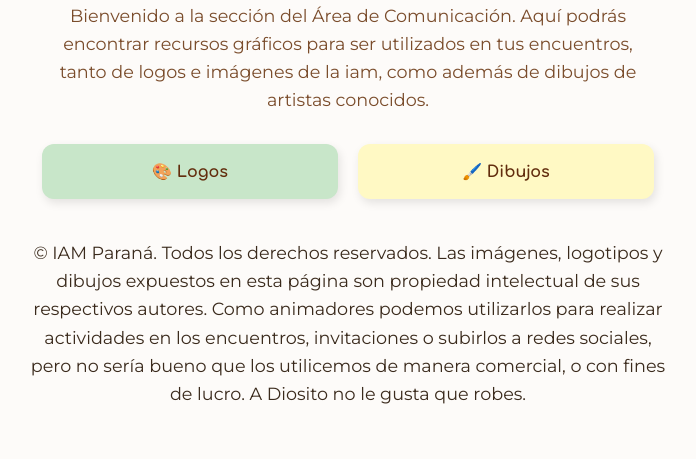
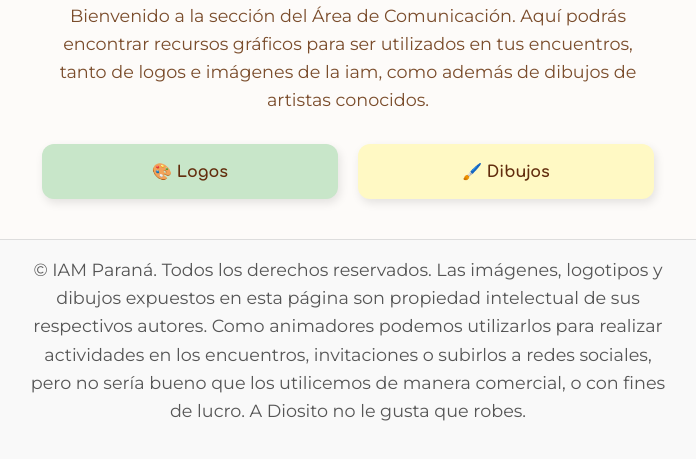
Before and after one commit to Alxib12/iamparana, a plain HTML site: page comunicacion.html in a window 1280 px wide. Shown: the part 135-594 px from the top of the page, without its empty margins (292-988 px from the left). Drawn offline with Linux system fonts and the light colour scheme.

Commit message:
Update style.css

```diff
--- a/style.css
+++ b/style.css
@@ -410,3 +410,13 @@
     font-size: 1.4rem;
   }
 }
+
+.copyright-aviso {
+  text-align: center;
+  font-size: 0.9rem;
+  padding: 1rem;
+  color: #555;
+  background-color: #f9f9f9;
+  margin-top: 2rem;
+  border-top: 1px solid #ddd;
+}
```
